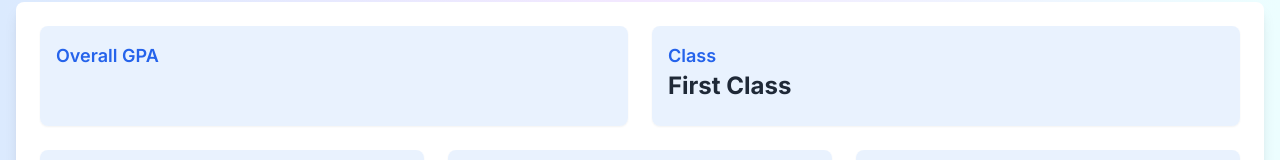
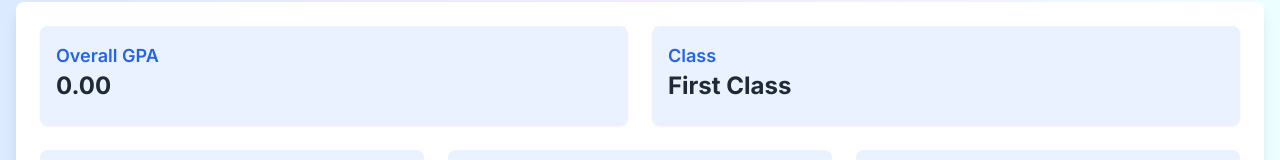
Before and after one commit to IshanHansaka/fit-gpa-calculator, a Next.js app: page / in a window 1280 px wide. Shown: the part 250-410 px from the top of the page. Built offline with nearby package versions, Linux system fonts and the light colour scheme.

Commit message:
chore: change code base

```diff
--- a/app/component/Class.tsx
+++ b/app/component/Class.tsx
@@ -3,13 +3,13 @@ import ClassCard from './ClassCard';
 interface ClassProps {
   totalGPACredits: number;
   totalNGPACredits: number;
-  semesterGPA: string;
+  overallGPA: string;
 }
 
-const Class: React.FC<ClassProps> = ({ totalGPACredits, totalNGPACredits, semesterGPA }) => {
+const Class: React.FC<ClassProps> = ({ totalGPACredits, totalNGPACredits, overallGPA }) => {
+
   const totalCredits = totalGPACredits + totalNGPACredits;
 
-  const overallGPA = semesterGPA;
   return (
     <div className="space-y-6">
       <div className="bg-white dark:bg-gray-800 shadow-lg rounded-lg p-3 md:p-6 grid grid-cols-1 md:grid-cols-3 gap-6">
```
